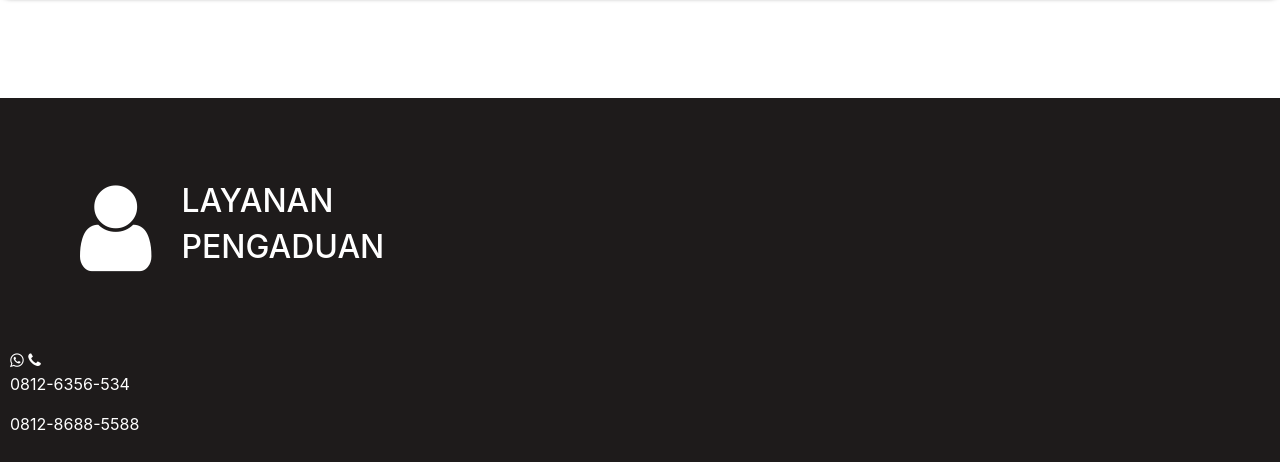
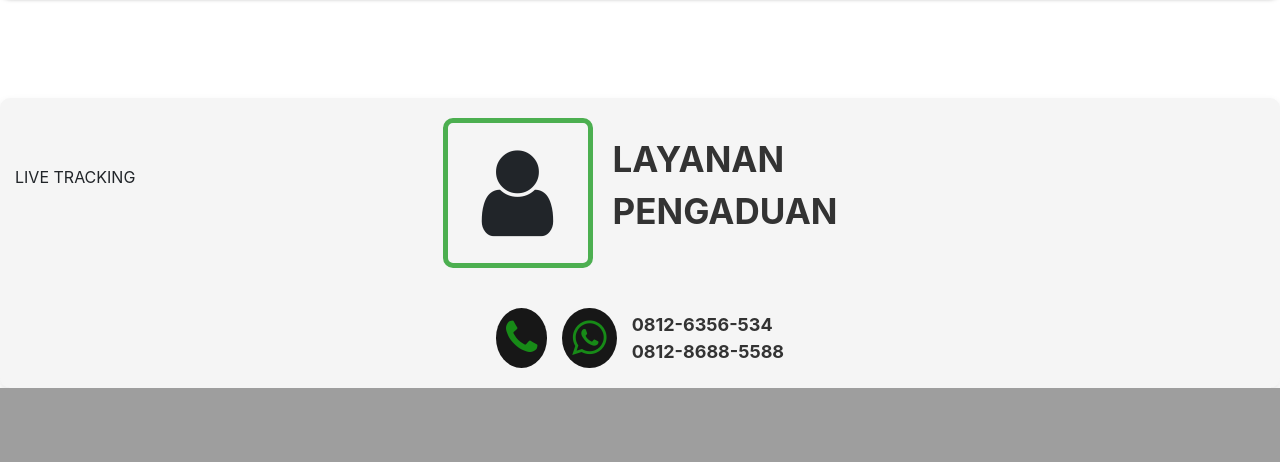
Before and after one commit to DamaiSilalahi/WEB_LINUS, a PHP site: page / in a window 1280 px wide. Shown: the part 580-1042 px from the top of the page. After the commit the page ends 968 px from the top, so only its background shows below. Run offline with PHP 8.4, Linux system fonts and the light colour scheme.

Commit message:
perbaikan footer

```diff
--- a/css/style.css
+++ b/css/style.css
@@ -48,3 +48,98 @@
    display: flex;
    flex-direction: column;
 }
+
+
+.footer-content {
+   display: flex;
+   flex-direction: column;
+   align-items: center;
+   background-color: #f5f5f5;
+   padding: 20px;
+   border-radius: 10px;
+   box-shadow: 0 4px 8px rgba(0, 0, 0, 0.1);
+   width: 100%;
+   margin: 0 auto;
+ }
+
+ /* Layanan pengaduan styling */
+ .layanan-pengaduan {
+   display: flex;
+   flex-direction: row;
+   align-items: center;
+   text-align: center;
+   margin-bottom: 20px;
+ }
+
+ /* Kotak ikon orang */
+ .icon-box {
+   display: flex;
+   justify-content: center;
+   align-items: center;
+   width: 150px; /* Ukuran kotak */
+   height: 150px; /* Ukuran kotak */
+   border: 5px solid #4CAF50; /* Warna border kotak */
+   border-radius: 10px; /* Membuat kotak sedikit melengkung */
+   margin-right: 20px; /* Memberi jarak dengan teks layanan pengaduan */
+ }
+
+ .layanan-pengaduan p {
+   font-size: 35px;
+   font-weight: bold;
+   color: #333;
+   text-align: left; /* Agar teks tersusun di sebelah kiri */
+ }
+
+ /* Contact info styling */
+ .contact-info {
+   display: flex;
+   flex-direction: row; /* Menyusun ikon dan teks dalam satu baris */
+   align-items: center; /* Agar ikon dan teks sejajar secara vertikal */
+   justify-content: center; /* Pusatkan elemen */
+   margin-top: 20px;
+ }
+
+ .phone {
+   display: flex;
+   align-items: center;
+
+ }
+
+ .phone i {
+   text-decoration: none;
+   padding: 10px;
+   background-color: black;
+   margin-right: 15px;
+   border-radius: 50%;
+   font-size: 40px;
+   color: green;
+   opacity: 0.9;
+   transition: 0.5s;
+
+ }
+
+ .phone i:hover {
+   background-color: white;
+ }
+
+ .phone span {
+   font-size: 18px;
+   font-weight: bold;
+   color: #333;
+   line-height: 1.5;
+   display: inline-block;
+
+ }
+
+ /* Menyusun ikon WhatsApp */
+ /* .phone i + i {
+   margin-left: 5px; /* Memberi jarak antara ikon phone dan WhatsApp */
+ /* } */ */
+
+ /* Mengatur baris agar mengikuti tinggi kotak ikon orang */
+ .contact-info {
+   width: 100%;
+   display: flex;
+   justify-content: center; /* Menyelaraskan isi di tengah */
+   align-items: center; /* Agar ikon dan teks sejajar secara vertikal */
+ }
--- a/index.html
+++ b/index.html
@@ -18,25 +18,22 @@
    </div>
   </main>
 
-   <footer class="footer">
-   <div class="footer-left">
-    <i class="fa fa-user"></i>
-    <div class="text-container">
-    <h2>LAYANAN </h2>
-    <h2>PENGADUAN</h2>
-  </div>
-   </div>
-   <div class="footer-center">
-    <i class="fa fa-whatsapp"></i>
-    <i class="fa fa-phone"></i>
-   </div>
-   <div class="footer-right">
-    <p>0812-6356-534</p>
-    <p>0812-8688-5588</p>
-   </div>
+  <footer>
+    <div class="footer-content">
+      <div class="layanan-pengaduan">
+        <div class="icon-box">
+          <i class="fa fa-user" style="font-size: 100px;"></i>
+        </div>
+        <p style="font-size: 35px">LAYANAN<br>PENGADUAN</p>
+      </div>
+      <div class="contact-info">
+        <div class="phone">
+          <i class="fa fa-phone"></i>
+          <i class="fa fa-whatsapp"></i>
+          <span>0812-6356-534<br>0812-8688-5588</span>
+        </div>
+      </div>
+    </div>
   </footer>
-
-
-
 </body>
 </html>
```
